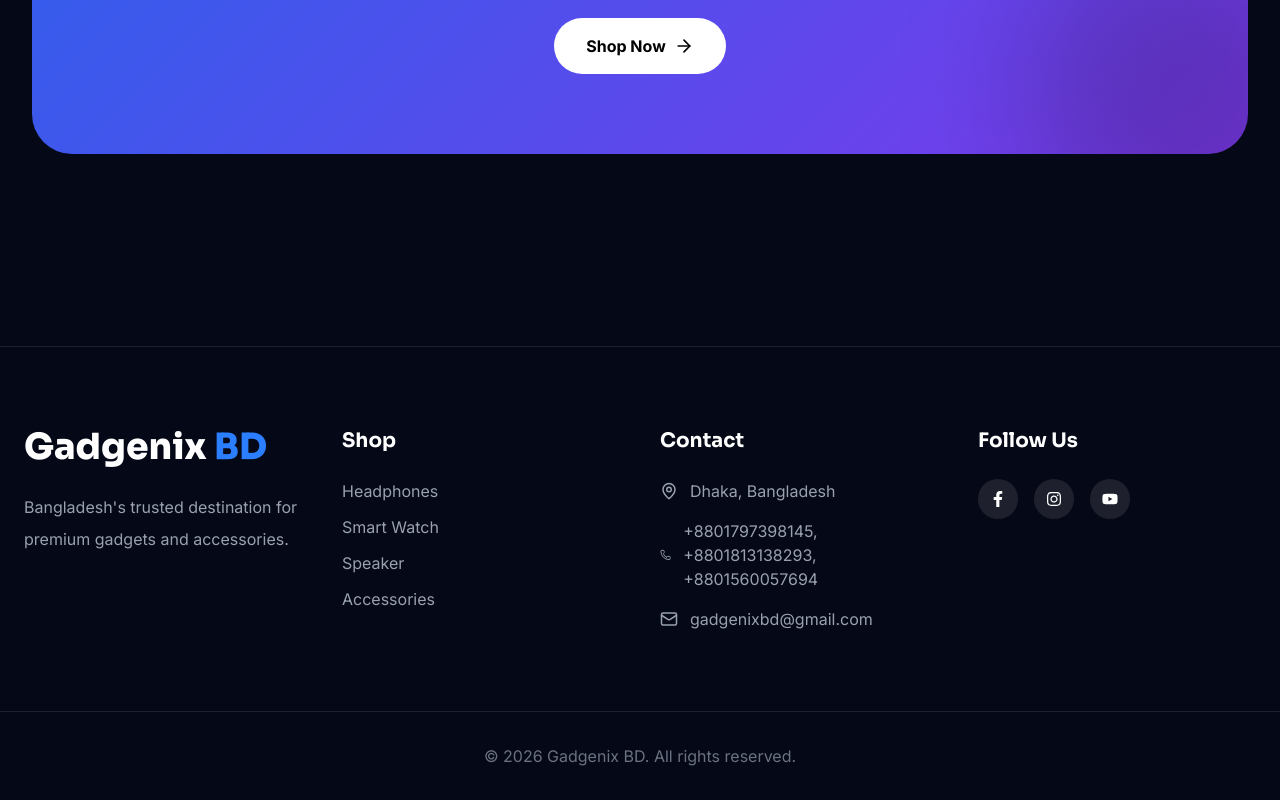
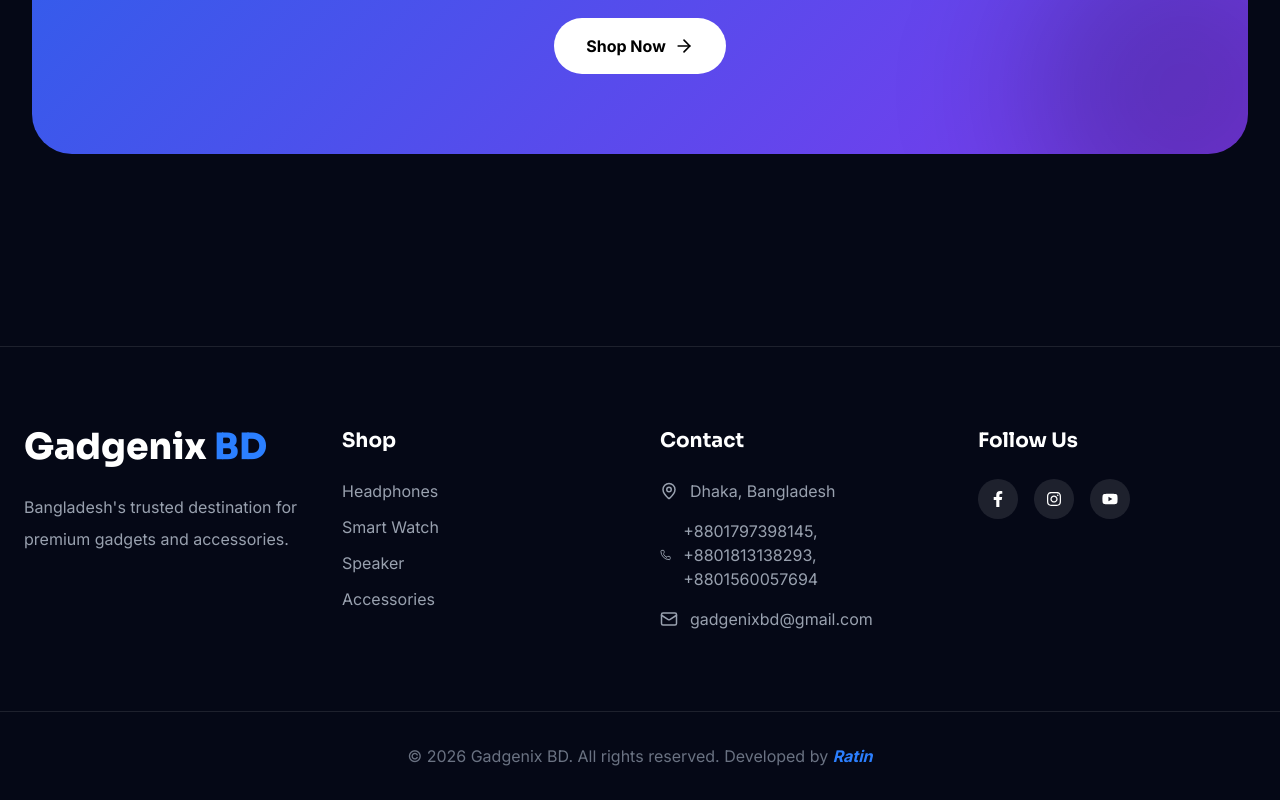
Before and after one commit to ratin-dev/gadgenixBD, a React (Vite) app: page / in a window 1280 px wide. Shown: the part 5850-6650 px from the top of the page. Built offline with nearby package versions, Linux system fonts and the light colour scheme.

Commit message:
essential update

```diff
--- a/src/components/FloatingWhatsapp.jsx
+++ b/src/components/FloatingWhatsapp.jsx
@@ -6,7 +6,7 @@
 
 <a
 
-href="https://wa.me/8801XXXXXXXXX"
+href="https://wa.me/+8801797398145"
 
 target="_blank"
 
--- a/src/components/ProductCard.jsx
+++ b/src/components/ProductCard.jsx
@@ -106,7 +106,7 @@
           </Link>
 
           <a
-            href={`https://wa.me/8801XXXXXXXXX?text=Hi, I'm interested in ${encodeURIComponent(product.name)}`}
+            href={`https://wa.me/+8801797398145?text=Hi, I'm interested in ${encodeURIComponent(product.name)}`}
             target="_blank"
             rel="noopener noreferrer"
             className="w-full h-12 rounded-xl bg-green-600 flex items-center justify-center font-semibold hover:bg-green-700 transition"
--- a/src/components/layout/Footer.jsx
+++ b/src/components/layout/Footer.jsx
@@ -84,7 +84,7 @@
       </div>
 
       <div className="border-t border-white/10 py-8 text-center text-gray-500">
-        © {new Date().getFullYear()} Gadgenix BD. All rights reserved.
+        © {new Date().getFullYear()} Gadgenix BD. All rights reserved. Developed by <a className="text-blue-500 font-bold italic" target="_blank" href="https://www.facebook.com/MohammedRatin0/">Ratin</a>
       </div>
     </footer>
   );
--- a/src/pages/Contact.jsx
+++ b/src/pages/Contact.jsx
@@ -107,6 +107,7 @@
             className="w-full flex items-center justify-center gap-2 bg-green-600 hover:bg-green-700 transition py-3 rounded-xl font-semibold"
           >
             <Send size={18} />
+
             Send via WhatsApp
           </button>
 
--- a/src/pages/ProductDetails.jsx
+++ b/src/pages/ProductDetails.jsx
@@ -81,7 +81,7 @@
 
           {/* ORDER BUTTON */}
           <a
-            href={`https://wa.me/8801XXXXXXXXX?text=I want to order ${product.name}`}
+            href={`https://wa.me/+8801797398145?text=I want to order ${product.name}`}
             target="_blank"
             rel="noopener noreferrer"
             className="mt-8 inline-flex items-center justify-center w-full lg:w-auto px-8 py-4 bg-green-600 hover:bg-green-700 rounded-xl font-semibold transition"
```
